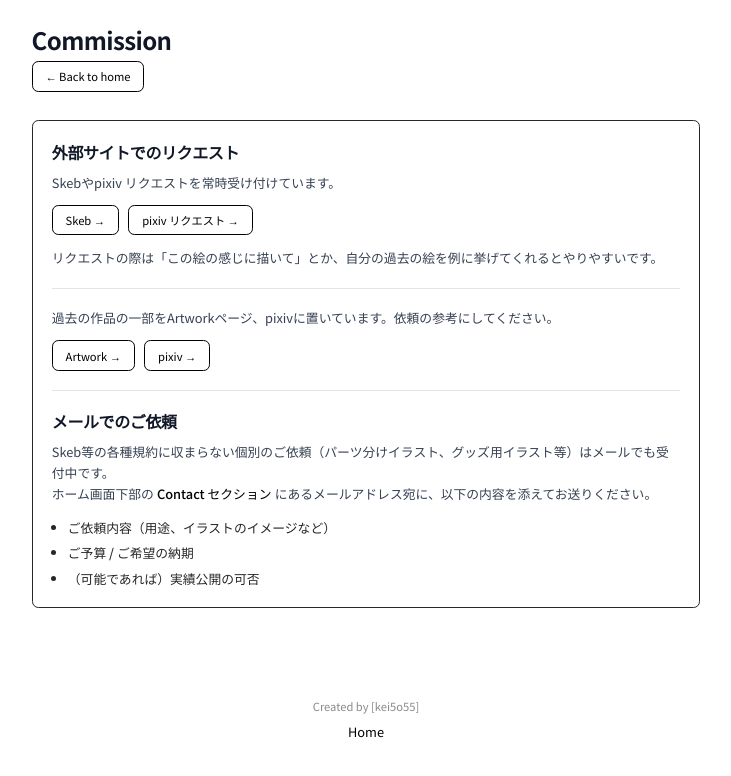
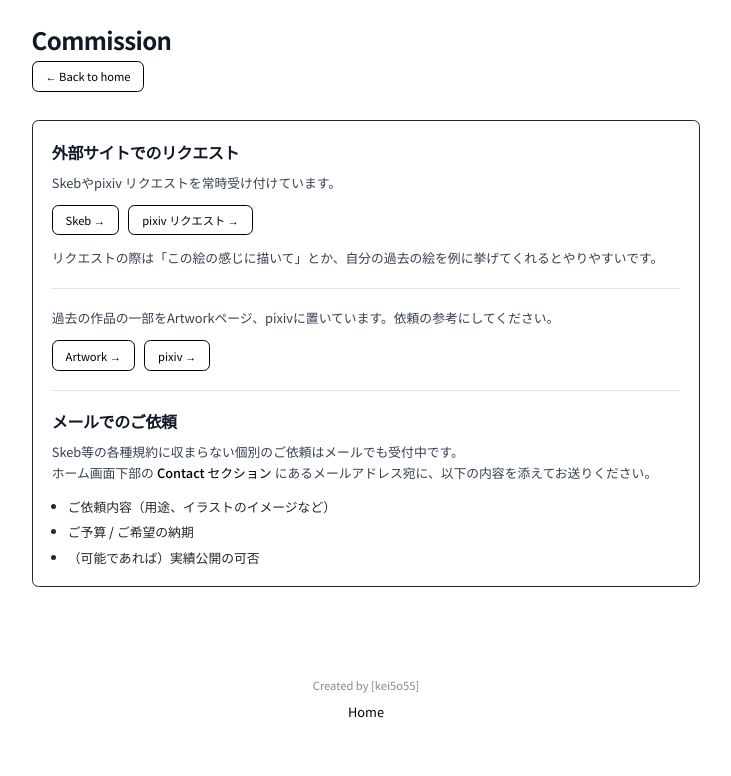
Before and after one commit to kei5o55/my-portfolio, a Next.js app: page /contact in a window 1280 px wide. Shown: the top 776 px of the page, without its empty margins (274-1005 px from the left). Built offline with nearby package versions, Linux system fonts and the light colour scheme.

Commit message:
文言の修正

```diff
--- a/app/contact/page.tsx
+++ b/app/contact/page.tsx
@@ -140,7 +140,7 @@ export default function Page() {
                 メールでのご依頼
             </h2>
             <p className="text-gray-700 leading-relaxed mb-4">
-                Skeb等の各種規約に収まらない個別のご依頼（パーツ分けイラスト、グッズ用イラスト等）はメールでも受付中です。
+                Skeb等の各種規約に収まらない個別のご依頼はメールでも受付中です。
                 <br />
                 ホーム画面下部の
                 <Link
```
